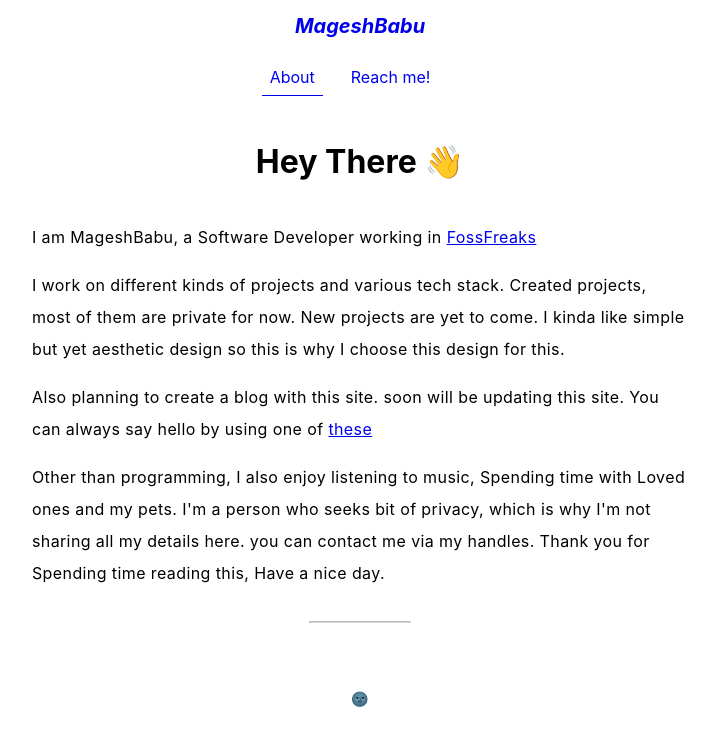
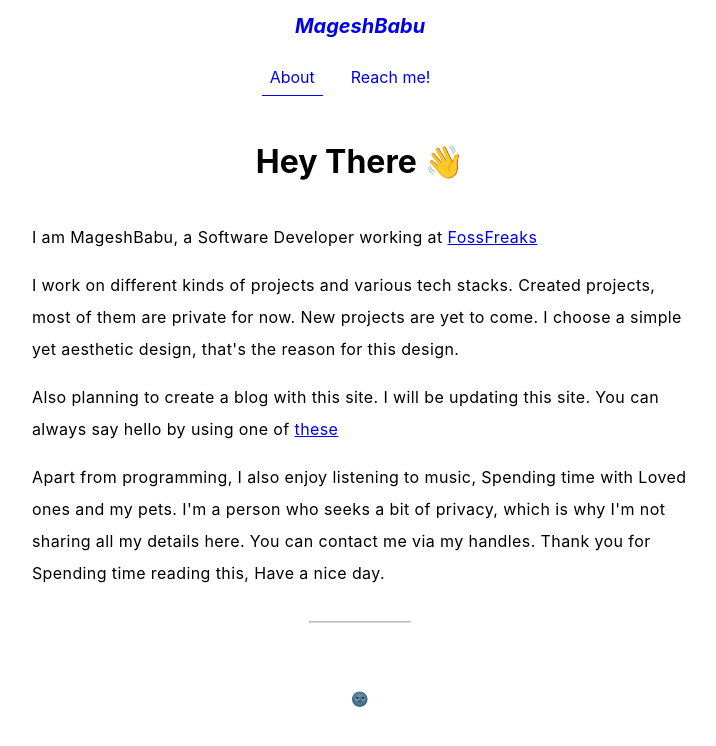
Before and after one commit to mage1k99/mage1k99.github.io, a Nuxt app: page / in a window 1280 px wide. Shown: the top 746 px of the page, without its empty margins (280-996 px from the left). Built offline with nearby package versions, Linux system fonts and the light colour scheme.

Commit message:
fix grammatical correctness

```diff
--- a/pages/index.vue
+++ b/pages/index.vue
@@ -12,24 +12,24 @@ useHead({
       <div class="prose">
         <h1 class="text-center">Hey There 👋</h1>
         <p>
-          I am MageshBabu, a Software Developer working in
+          I am MageshBabu, a Software Developer working at
           <a href="https://fossfreaks.com">FossFreaks</a>
         </p>
         <p>
-          I work on different kinds of projects and various tech stack. Created
+          I work on different kinds of projects and various tech stacks. Created
           projects, most of them are private for now. New projects are yet to
-          come. I kinda like simple but yet aesthetic design so this is why I
-          choose this design for this.
+          come. I choose a simple yet aesthetic design, that's the reason for
+          this design.
         </p>
         <p>
-          Also planning to create a blog with this site. soon will be updating
-          this site. You can always say hello by using one of
+          Also planning to create a blog with this site. I will be updating this
+          site. You can always say hello by using one of
           <nuxt-link to="contact">these</nuxt-link>
         </p>
         <p>
-          Other than programming, I also enjoy listening to music, Spending time
-          with Loved ones and my pets. I'm a person who seeks bit of privacy,
-          which is why I'm not sharing all my details here. you can contact me
+          Apart from programming, I also enjoy listening to music, Spending time
+          with Loved ones and my pets. I'm a person who seeks a bit of privacy,
+          which is why I'm not sharing all my details here. You can contact me
           via my handles. Thank you for Spending time reading this, Have a nice
           day.
         </p>
```
